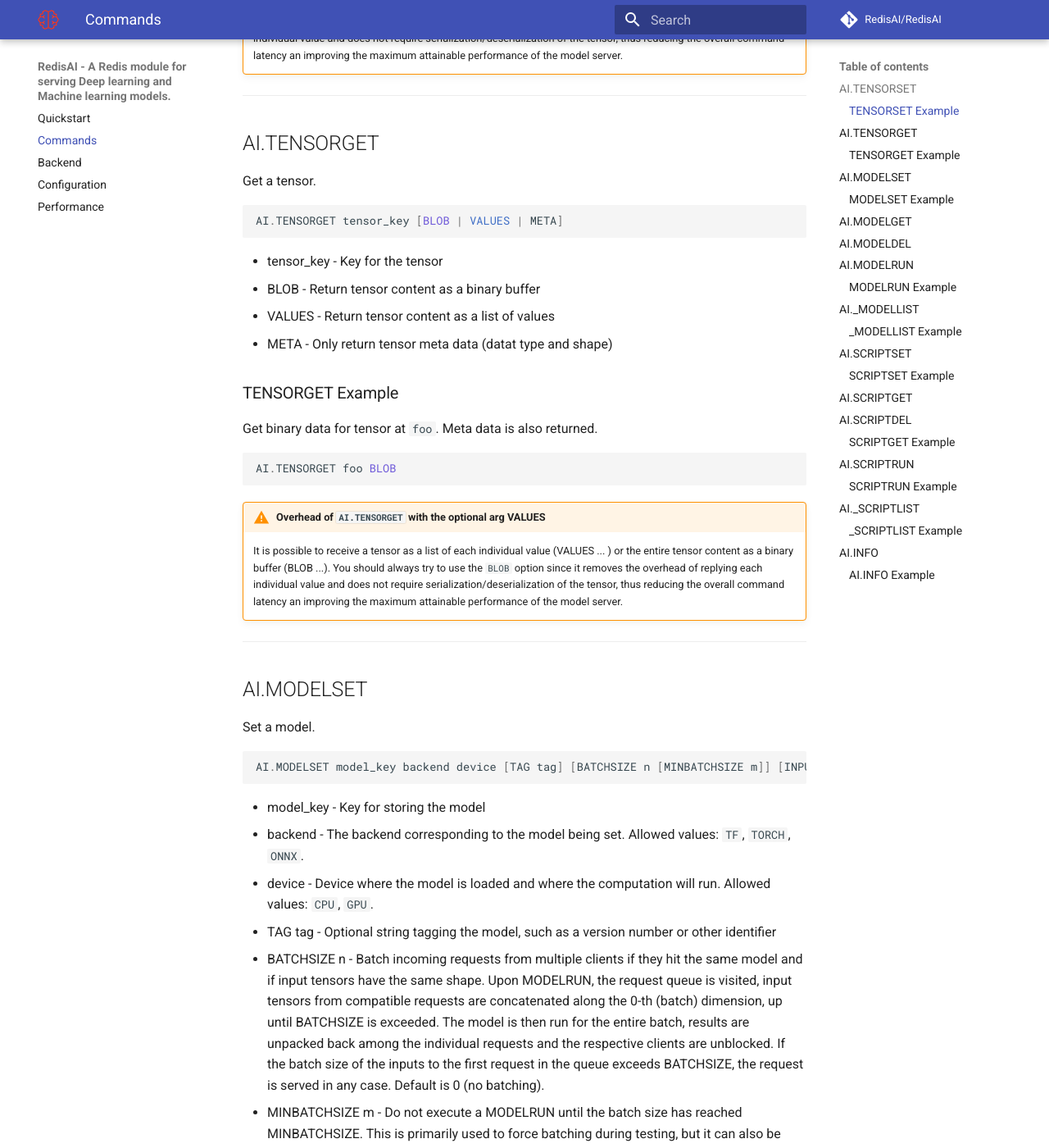
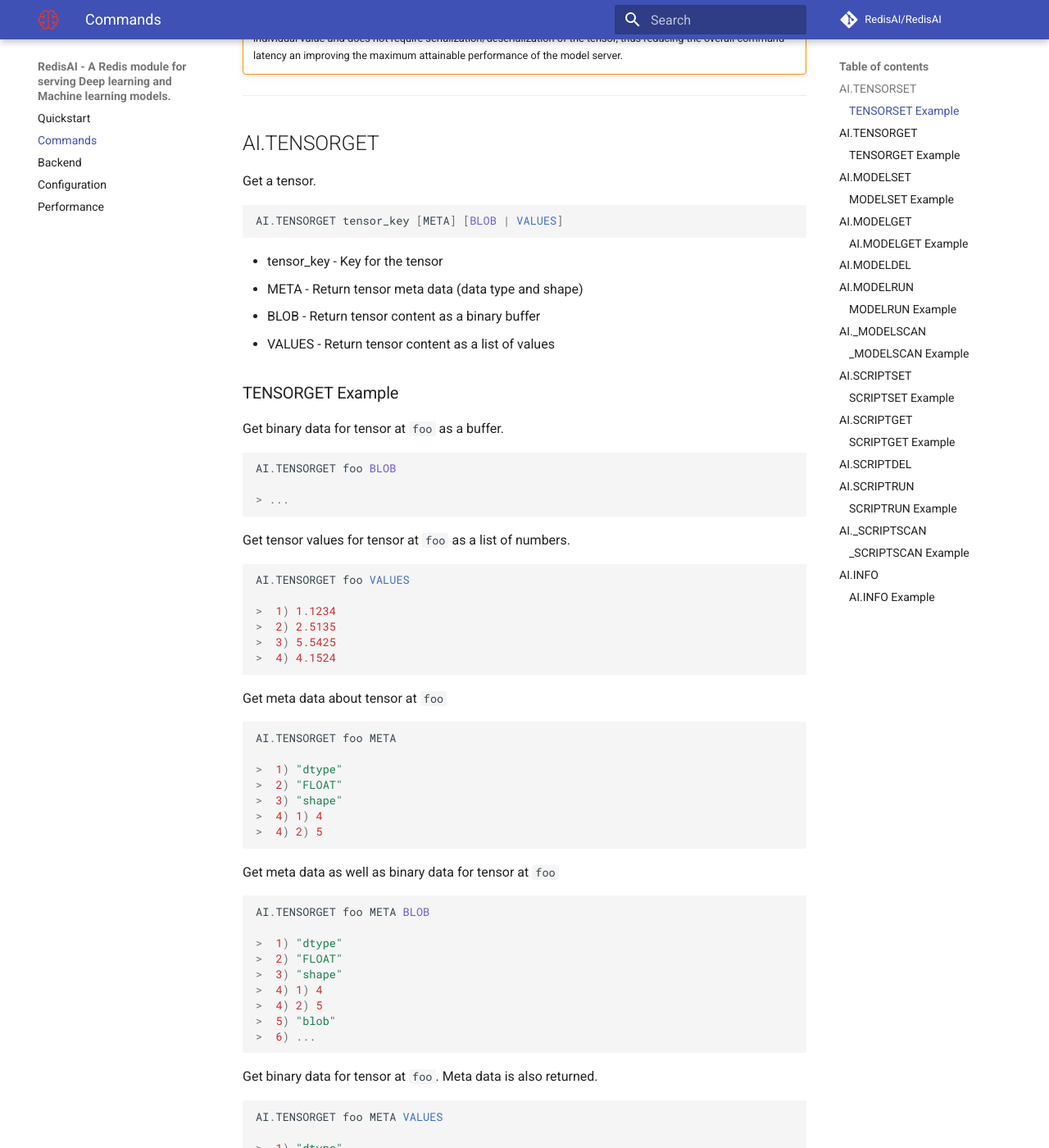
Before and after one commit to RedisAI/RedisAI, an MkDocs documentation site: the page built from docs/commands.md, in a window 1280 px wide and 1400 px high, scrolled down 880 px. Shown: the whole window at 82% size. Built offline with MkDocs 1.6.1 and Material for MkDocs 9.7.7, drawn with Linux system fonts in a browser that asks for light colours; comment, search, counter and statistics services are not loaded; old or Windows-style settings are respelled for this version of MkDocs; some of the changed text lies outside the part shown.

Commit message:
Revamp GET methods (breaking change for clients) (#332)
* Revamp GET methods (breaking change for clients)

* Fix function name after rebase

* Fix DAG tests after rebase

* Remove outdated comment

````diff
--- a/docs/commands.md
+++ b/docs/commands.md
@@ -41,20 +41,76 @@
 Get a tensor.
 
 ```sql
-AI.TENSORGET tensor_key [BLOB | VALUES | META]
+AI.TENSORGET tensor_key [META] [BLOB | VALUES]
 ```
 
 * tensor_key - Key for the tensor
+* META - Return tensor meta data (data type and shape)
 * BLOB - Return tensor content as a binary buffer
 * VALUES - Return tensor content as a list of values
-* META - Only return tensor meta data (datat type and shape)
 
 ### TENSORGET Example
+
+Get binary data for tensor at `foo` as a buffer.
+
+```sql
+AI.TENSORGET foo BLOB
+
+> ...
+```
+
+Get tensor values for tensor at `foo` as a list of numbers.
+
+```sql
+AI.TENSORGET foo VALUES
+
+>  1) 1.1234
+>  2) 2.5135
+>  3) 5.5425
+>  4) 4.1524
+```
+
+Get meta data about tensor at `foo`
+
+```sql
+AI.TENSORGET foo META
+
+>  1) "dtype"
+>  2) "FLOAT"
+>  3) "shape"
+>  4) 1) 4
+>  4) 2) 5
+```
+
+Get meta data as well as binary data for tensor at `foo`
+
+```sql
+AI.TENSORGET foo META BLOB
+
+>  1) "dtype"
+>  2) "FLOAT"
+>  3) "shape"
+>  4) 1) 4
+>  4) 2) 5
+>  5) "blob"
+>  6) ...
+```
 
 Get binary data for tensor at `foo`. Meta data is also returned.
 
 ```sql
-AI.TENSORGET foo BLOB
+AI.TENSORGET foo META VALUES
+
+>  1) "dtype"
+>  2) "FLOAT"
+>  3) "shape"
+>  4) 1) 4
+>  4) 2) 5
+>  5) "values"
+>  6) 1) 1.1234
+>  6) 2) 2.5135
+>  6) 3) 5.5425
+>  6) 4) 4.1524
 ```
 
 !!! warning "Overhead of `AI.TENSORGET` with the optional arg VALUES"
@@ -115,15 +171,46 @@
 Get model metadata and optionally its binary blob.
 
 ```sql
-AI.MODELGET model_key [META | BLOB]
+AI.MODELGET model_key [META] [BLOB]
 ```
 
 * model_key - Key for the model
-* META - Only return information on backend, device and tag
-* BLOB - Return information on backend, device and tag, as well as a binary blob containing the serialized model
+* META - Return information on backend, device and tag
+* BLOB - Return binary blob containing the serialized model
 
-The command returns a list of key-value strings, namely `BACKEND backend DEVICE device TAG tag [BLOB blob]`.
+If META is specified, command returns a list of key-value strings, namely `backend <backend> device <device> tag <tag> [blob <blob>]`.
 
+### AI.MODELGET Example
+
+```sql
+AI.MODELGET mnist_net META
+
+> 1) "backend"
+> 2) "TORCH"
+> 3) "device"
+> 4) "CPU"
+> 5) "tag"
+> 6) "mnist"
+```
+
+```sql
+AI.MODELGET mnist_net BLOB
+
+> ...
+```
+
+```sql
+AI.MODELGET mnist_net META BLOB
+
+> 1) "backend"
+> 2) "TORCH"
+> 3) "device"
+> 4) "CPU"
+> 5) "tag"
+> 6) "mnist"
+> 7) "blob"
+> 8) ...
+```
 
 ## AI.MODELDEL
 
@@ -165,23 +252,23 @@
     The execution of models will generate intermediate tensors that are not allocated by the Redis allocator, but by whatever allocator is used in the backends (which may act on main memory or GPU memory, depending on the device), thus not being limited by maxmemory settings on Redis.
 ---
 
-## AI._MODELLIST
+## AI._MODELSCAN
 
-NOTE: `_MODELLIST` is EXPERIMENTAL and might be removed in future versions.
+NOTE: `_MODELSCAN` is EXPERIMENTAL and might be removed in future versions.
 
 List all models. Returns a list of (key, tag) pairs.
 
 ```sql
-AI._MODELLIST
+AI._MODELSCAN
 ```
 
-### _MODELLIST Example
+### _MODELSCAN Example
 
 ```sql
 AI.MODELSET model1 TORCH GPU TAG resnet18:v1 < foo.pt
 AI.MODELSET model2 TORCH GPU TAG resnet18:v2 < bar.pt
 
-AI._MODELLIST
+AI._MODELSCAN
 
 >  1) 1) "model1"
 >  1) 2) "resnet18:v1"
@@ -227,12 +314,43 @@
 Get script metadata and source.
 
 ```sql
-AI.SCRIPTGET script_key
+AI.SCRIPTGET script_key [META] [SOURCE]
 ```
 
 * script_key - key for the script
+* META - Return information on backend, device and tag
+* SOURCE - Return string containing the source code for the script
 
-The command returns a list of key-value strings, namely `DEVICE device TAG tag [SOURCE source]`.
+The command returns a list of key-value strings, namely `device <device> tag <tag> [source <source>]`.
+
+### SCRIPTGET Example
+
+```sql
+AI.SCRIPTGET addtwo META
+
+> 1) "device"
+> 2) "CPU"
+> 3) "tag"
+> 4) "v1.0"
+```
+
+```sql
+AI.SCRIPTGET addtwo SOURCE
+
+> ...
+```
+
+```sql
+AI.SCRIPTGET addtwo META SOURCE
+
+> 3) "device"
+> 4) "CPU"
+> 5) "tag"
+> 6) "v1.0"
+> 7) "source"
+> 8) ...
+```
+
 
 ## AI.SCRIPTDEL
 
@@ -246,12 +364,6 @@
 
 Currently, the command is fully equivalent to calling `DEL` on `script_key`.
 
-
-### SCRIPTGET Example
-
-```sql
-AI.SCRIPTGET addscript
-```
 
 ## AI.SCRIPTRUN
 
@@ -279,23 +391,23 @@
     The execution of models will generate intermediate tensors that are not allocated by the Redis allocator, but by whatever allocator is used in the backends (which may act on main memory or GPU memory, depending on the device), thus not being limited by maxmemory settings on Redis.
 ---
 
-## AI._SCRIPTLIST
+## AI._SCRIPTSCAN
 
-NOTE: `_SCRIPTLIST` is EXPERIMENTAL and might be removed in future versions.
+NOTE: `_SCRIPTSCAN` is EXPERIMENTAL and might be removed in future versions.
 
 List all scripts. Returns a list of (key, tag) pairs.
 
 ```sql
-AI._SCRIPTLIST
+AI._SCRIPTSCAN
 ```
 
-### _SCRIPTLIST Example
+### _SCRIPTSCAN Example
 
 ```sql
 AI.SCRIPTSET script1 GPU TAG addtwo:v0.1 < addtwo.txt
 AI.SCRIPTSET script2 GPU TAG addtwo:v0.2 < addtwo.txt
 
-AI._SCRIPTLIST
+AI._SCRIPTSCAN
 
 >  1) 1) "script1"
 >  1) 2) "addtwo:v0.1"
@@ -312,14 +424,14 @@
 specific for the node (hence nodes in a cluster will have to be queried individually for their info).
 The following information is collected:
 
-- `KEY`: the key being run
-- `TYPE`: either `MODEL` or `SCRIPT`
-- `BACKEND`: the type of backend (always `TORCH` for `SCRIPT`)
-- `DEVICE`: the device where the run has been executed
-- `DURATION`: cumulative duration in microseconds
-- `SAMPLES`: cumulative number of samples obtained from the 0-th (batch) dimension (for `MODEL` only)
-- `CALLS`: number of calls
-- `ERRORS`: number of errors generated after the run has been submitted (i.e. excluding errors generated during parsing of the command)
+- `key`: the key being run
+- `type`: either `MODEL` or `SCRIPT`
+- `backend`: the type of backend (always `TORCH` for `SCRIPT`)
+- `device`: the device where the run has been executed
+- `duration`: cumulative duration in microseconds
+- `samples`: cumulative number of samples obtained from the 0-th (batch) dimension (for `MODEL` only)
+- `calls`: number of calls
+- `errors`: number of errors generated after the run has been submitted (i.e. excluding errors generated during parsing of the command)
 
 ```sql
 AI.INFO <model_or_script_key>
@@ -338,21 +450,21 @@
 ```sql
 AI.INFO amodel
 
->  1) KEY
+>  1) key
 >  2) "amodel"
->  3) TYPE
+>  3) type
 >  4) MODEL
->  5) BACKEND
+>  5) backend
 >  6) TORCH
->  7) DEVICE
+>  7) device
 >  8) CPU
->  9) DURATION
+>  9) duration
 > 10) (integer) 6511
-> 11) SAMPLES
+> 11) samples
 > 12) (integer) 2
-> 13) CALLS
+> 13) calls
 > 14) (integer) 1
-> 15) ERRORS
+> 15) errors
 > 16) (integer) 0
 ```
 
@@ -363,20 +475,20 @@
 
 AI.INFO amodel
 
->  1) KEY
+>  1) key
 >  2) "amodel"
->  3) TYPE
+>  3) type
 >  4) MODEL
->  5) BACKEND
+>  5) backend
 >  6) TORCH
->  7) DEVICE
+>  7) device
 >  8) CPU
->  9) DURATION
+>  9) duration
 > 10) (integer) 0
-> 11) SAMPLES
+> 11) samples
 > 12) (integer) 0
-> 13) CALLS
+> 13) calls
 > 14) (integer) 0
-> 15) ERRORS
+> 15) errors
 > 16) (integer) 0
 ```
````
Also changed, not shown: 8 other files.
